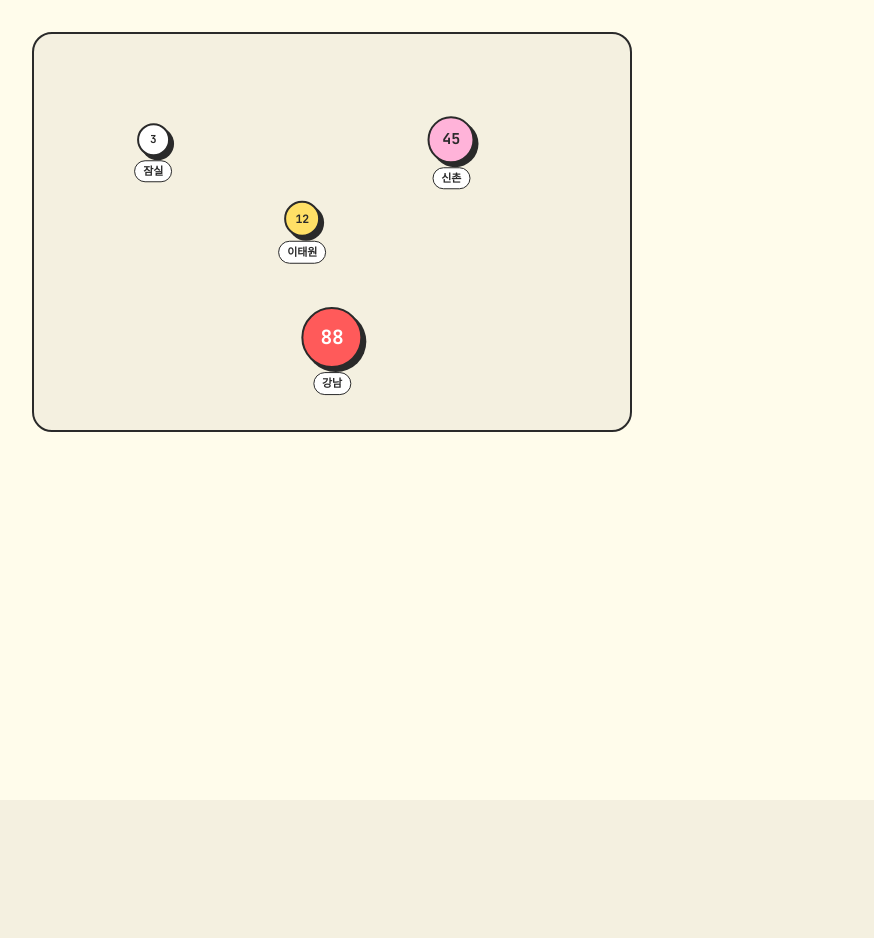
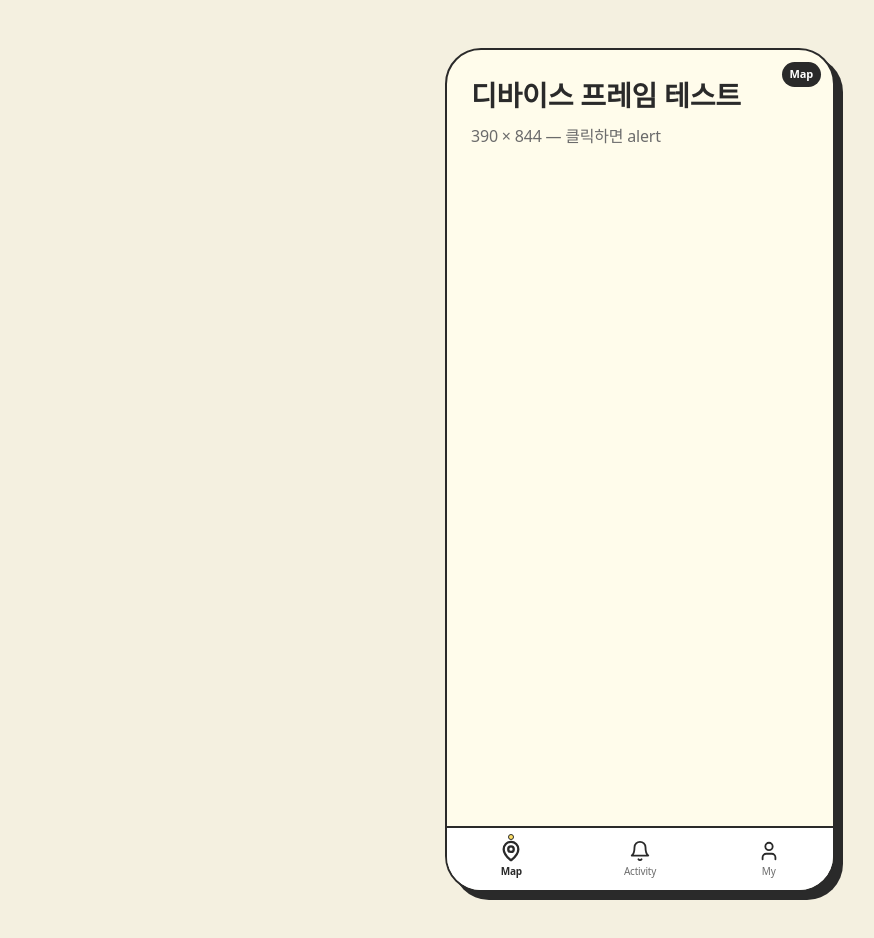
Before and after one commit to eugene0429/on-trip-frontend, a React (Vite) app in the folder mockup/: page / in a window 1280 px wide. Shown: the whole page, without its empty margins (0-874 px from the left). Before the commit the page ends 800 px from the top, so only its background shows below. Built offline with nearby package versions, Linux system fonts and the light colour scheme; a web font is replaced by a local one.

Commit message:
feat(mockup): add DeviceFrame and TabBar
Co-Authored-By: Claude Opus 4.7 (1M context) <noreply@anthropic.com>

```diff
--- a/mockup/src/App.tsx
+++ b/mockup/src/App.tsx
@@ -1,14 +1,16 @@
-import PinMarker from './components/PinMarker';
+import DeviceFrame from './components/DeviceFrame';
+import TabBar from './components/TabBar';
 
 export default function App() {
   return (
-    <div className="min-h-screen bg-cream p-8 font-sans">
-      <div className="relative w-[600px] h-[400px] bg-surfaceMuted border-[2.5px] border-outline rounded-lg">
-        <PinMarker count={3}  name="잠실"  position={{ x: 20, y: 30 }} />
-        <PinMarker count={12} name="이태원" position={{ x: 45, y: 50 }} />
-        <PinMarker count={45} name="신촌"  position={{ x: 70, y: 30 }} />
-        <PinMarker count={88} name="강남"  position={{ x: 50, y: 80 }} />
-      </div>
+    <div className="min-h-screen bg-surfaceMuted p-12 flex justify-center font-sans">
+      <DeviceFrame label="Map" onClick={() => alert('clicked')}>
+        <div className="p-6">
+          <h1 className="text-[28px] font-extrabold text-outline">디바이스 프레임 테스트</h1>
+          <p className="mt-2 text-textMuted">390 × 844 — 클릭하면 alert</p>
+        </div>
+        <TabBar active="map" />
+      </DeviceFrame>
     </div>
   );
 }
--- /dev/null
+++ b/mockup/src/components/DeviceFrame.tsx
@@ -0,0 +1,24 @@
+import { ReactNode } from 'react';
+
+export type DeviceFrameProps = {
+  label?: string;
+  onClick?: () => void;
+  children: ReactNode;
+};
+
+export default function DeviceFrame({ label, onClick, children }: DeviceFrameProps) {
+  return (
+    <div
+      className="relative bg-cream border-[2.5px] border-outline shadow-sticker-lg overflow-hidden"
+      style={{ width: 390, height: 844, borderRadius: 36, cursor: onClick ? 'pointer' : 'default' }}
+      onClick={onClick}
+    >
+      {label && (
+        <div className="absolute top-3 right-3 z-50 bg-outline text-surface text-[11px] font-bold px-2 py-1 rounded-pill">
+          {label}
+        </div>
+      )}
+      {children}
+    </div>
+  );
+}
--- /dev/null
+++ b/mockup/src/components/TabBar.tsx
@@ -0,0 +1,34 @@
+import { MapPin, Bell, User } from 'lucide-react';
+
+type TabKey = 'map' | 'activity' | 'my';
+
+const TABS: { key: TabKey; label: string; Icon: typeof MapPin }[] = [
+  { key: 'map', label: 'Map', Icon: MapPin },
+  { key: 'activity', label: 'Activity', Icon: Bell },
+  { key: 'my', label: 'My', Icon: User },
+];
+
+export type TabBarProps = {
+  active: TabKey;
+};
+
+export default function TabBar({ active }: TabBarProps) {
+  return (
+    <div className="absolute bottom-0 left-0 right-0 h-16 bg-surface border-t-[2.5px] border-outline flex">
+      {TABS.map(({ key, label, Icon }) => {
+        const isActive = key === active;
+        return (
+          <div key={key} className="flex-1 flex flex-col items-center justify-center gap-0.5 relative">
+            {isActive && (
+              <div className="absolute top-1.5 w-1.5 h-1.5 bg-primary rounded-pill border border-outline" />
+            )}
+            <Icon size={22} color="#2A2A2A" strokeWidth={isActive ? 2.5 : 2} />
+            <span className={`text-[10px] ${isActive ? 'font-bold text-outline' : 'font-medium text-textMuted'}`}>
+              {label}
+            </span>
+          </div>
+        );
+      })}
+    </div>
+  );
+}
```
